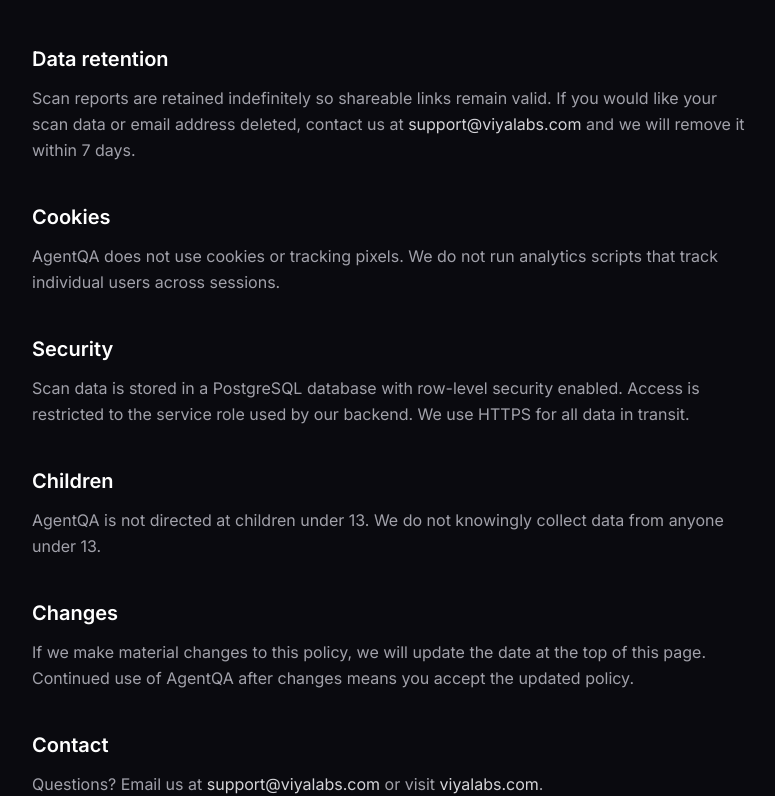
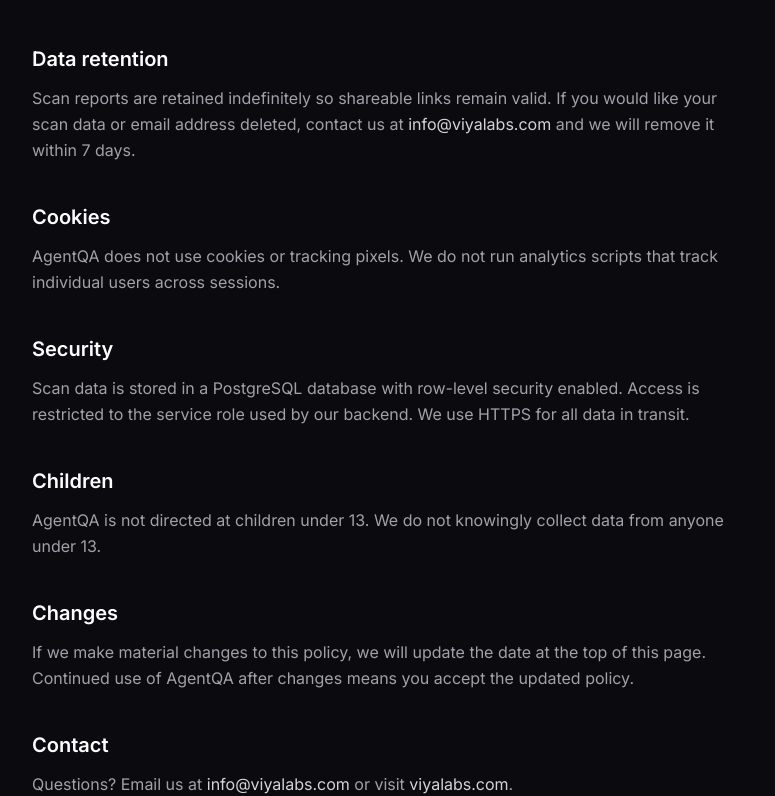
Before and after one commit to Viyalabs/agentqa, a Next.js app: page /privacy in a window 1280 px wide. Shown: the part 1248-2044 px from the top of the page, without its empty margins (248-1023 px from the left). Built offline with nearby package versions, Linux system fonts and the light colour scheme; no server answers.

Commit message:
chore: update support email to info@viyalabs.com

```diff
--- a/app/api/waitlist/route.ts
+++ b/app/api/waitlist/route.ts
@@ -7,7 +7,7 @@
 const APP_URL = process.env.NEXT_PUBLIC_APP_URL ?? 'https://agentqa.viyalabs.com'
 
 // Override via RESEND_NOTIFY_EMAIL env var (useful when using onboarding@resend.dev sender without domain verification)
-const NOTIFY_EMAIL = process.env.RESEND_NOTIFY_EMAIL ?? 'support@viyalabs.com'
+const NOTIFY_EMAIL = process.env.RESEND_NOTIFY_EMAIL ?? 'info@viyalabs.com'
 const NOTIFY_WHATSAPP = process.env.CALLMEBOT_PHONE ?? ''
 
 const RequestSchema = z.object({
--- a/app/docs/page.tsx
+++ b/app/docs/page.tsx
@@ -296,7 +296,7 @@
         </Section>
 
         <div className="border-t border-zinc-800 pt-10 flex items-center justify-between text-sm text-zinc-600">
-          <span>Questions? <a href="mailto:support@viyalabs.com" className="text-zinc-400 hover:text-white transition-colors">support@viyalabs.com</a></span>
+          <span>Questions? <a href="mailto:info@viyalabs.com" className="text-zinc-400 hover:text-white transition-colors">info@viyalabs.com</a></span>
           <Link href="/" className="text-zinc-400 hover:text-white transition-colors">
             ← Back to AgentQA
           </Link>
--- a/app/privacy/page.tsx
+++ b/app/privacy/page.tsx
@@ -63,7 +63,7 @@
 
           <Section title="Data retention">
             Scan reports are retained indefinitely so shareable links remain valid. If you would like your scan data or email address deleted, contact us at{' '}
-            <a href="mailto:support@viyalabs.com" className="text-zinc-300 hover:text-white transition-colors">support@viyalabs.com</a> and we will remove it within 7 days.
+            <a href="mailto:info@viyalabs.com" className="text-zinc-300 hover:text-white transition-colors">info@viyalabs.com</a> and we will remove it within 7 days.
           </Section>
 
           <Section title="Cookies">
@@ -84,7 +84,7 @@
 
           <Section title="Contact">
             Questions? Email us at{' '}
-            <a href="mailto:support@viyalabs.com" className="text-zinc-300 hover:text-white transition-colors">support@viyalabs.com</a>
+            <a href="mailto:info@viyalabs.com" className="text-zinc-300 hover:text-white transition-colors">info@viyalabs.com</a>
             {' '}or visit{' '}
             <a href="https://viyalabs.com" target="_blank" rel="noopener noreferrer" className="text-zinc-300 hover:text-white transition-colors">viyalabs.com</a>.
           </Section>
--- a/components/footer.tsx
+++ b/components/footer.tsx
@@ -59,10 +59,10 @@
             </a>
             {' '}·{' '}
             <a
-              href="mailto:support@viyalabs.com"
+              href="mailto:info@viyalabs.com"
               className="text-zinc-400 hover:text-white transition-colors"
             >
-              support@viyalabs.com
+              info@viyalabs.com
             </a>
           </p>
         </div>
--- a/components/pricing.tsx
+++ b/components/pricing.tsx
@@ -83,7 +83,7 @@
             </div>
 
             <a
-              href="mailto:support@viyalabs.com?subject=AgentQA Pro Access"
+              href="mailto:info@viyalabs.com?subject=AgentQA Pro Access"
               className="w-full mb-8 flex items-center justify-center px-4 py-2.5 rounded-lg bg-blue-600 hover:bg-blue-500 text-white text-sm font-medium transition-colors"
             >
               Get early access
--- a/components/testimonials.tsx
+++ b/components/testimonials.tsx
@@ -65,7 +65,7 @@
           <p className="text-sm text-zinc-500">
             More stories coming as we grow.{' '}
             <a
-              href="mailto:support@viyalabs.com"
+              href="mailto:info@viyalabs.com"
               className="text-blue-400/80 hover:text-blue-400 transition-colors"
             >
               Share yours →
```
Also changed, not shown: 1 other file (tests, documents, lock files or other folders).
